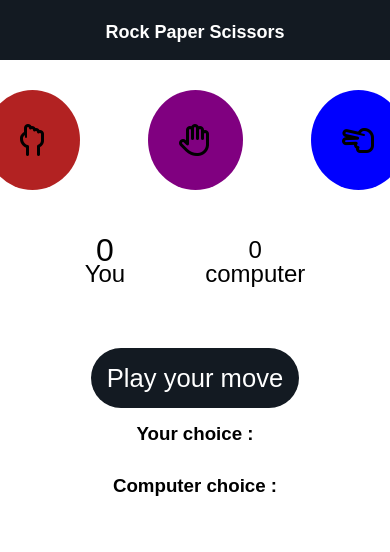
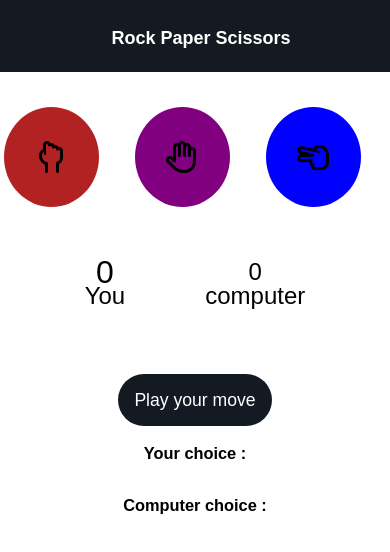
Before and after one commit to shahidbhat20/Rock-paper-scissors-game, a plain HTML site: page index.html in a window 390 px wide. Shown: the top 552 px of the page. Drawn offline with Linux system fonts and the light colour scheme.

Commit message:
made some changes

```diff
--- a/style.css
+++ b/style.css
@@ -7,8 +7,49 @@
     line-height: 1.5rem;
 }
 
+
+/* Mobile devices styles */
+@media only screen and (max-width: 480px) {
+    /* Adjust font sizes for better readability */
+    body {
+        font-size: 14px; /* Smaller font size for mobile */
+    }
+
+    /* Make images responsive */
+    img {
+        max-width: 100%; /* Ensure images fit within the screen */
+        height: auto; /* Maintain aspect ratio */
+    }
+
+    /* Adjust padding and margins for better touch navigation */
+   .choices {
+        padding: 5px; /* Reduce padding for smaller screens */
+    }
+
+}
+
+
+/* Styles for tablets */
+@media only screen and (min-width: 481px) and (max-width: 768px) {
+    /* Your CSS styles for tablets go here */
+}
+
+/* Styles for small laptops and large tablets */
+@media only screen and (min-width: 769px) and (max-width: 1024px) {
+    /* Your CSS styles for small laptops and large tablets go here */
+}
+
+/* Styles for desktops */
+@media only screen and (min-width: 1025px) {
+    /* Your CSS styles for desktops go here */
+}
+
+
 .navbar {
     height: 60px;
+    width: 100vw;
+    padding: 6px;
+    /* width: 100%; */
     background-color: #131a22;
     color: white;
     font-weight: bolder;
@@ -20,13 +61,15 @@
 
 .choices {
     height: 100px;
+    width: 100%;
     /* background-color: wheat; */
     display: flex;
     align-items: center;
     justify-content: center;
     margin-top:30px ;
-    gap: 3rem;
+    gap: 1rem;
     /* border-radius: 50%; */
+    margin-left: -18px;
 
 }
 .choice {
@@ -40,45 +83,10 @@
     justify-content: center;
 }
 
-/* #rock {
-    height: 100px;
-    width: 100px;
-    background-color: red;
-    border-radius: 50%;
-    margin: 10px;
-    display: flex;
-    align-items: center;
-    justify-content: center;
-}
-
-
-#paper {
-    height: 100px;
-    width: 100px;
-    background-color: purple;
-    border-radius: 50%;
-    margin: 10px;
-    display: flex;
-    align-items: center;
-    justify-content: center;
-}
-
-/* #scissors {
-    height: 100px;
-    width: 100px;
-    background-color: blue;
-    border-radius: 50%;
-    margin: 10px;
-    display: flex;
-    align-items: center;
-    justify-content: center;
-} */
-
  .box {
     height: 115px;
     width: 115px;
     border-radius: 50%;
-     /* background-color: greenyellow; */
      display: flex;
      align-items: center;
      justify-content: center;
@@ -89,9 +97,6 @@
     opacity: 0.5;
     cursor: pointer;
     background-color: #131a22;
-
-
-
 }
 h3 {
     text-align: center;
@@ -117,7 +122,7 @@ h3 {
 #msg {
     background-color: #131a22;
     color: white;
-    font-size: 1.6rem;
+    font-size: 1.1rem;
     display: inline;
     padding: 1rem;
     border-radius: 2rem;
```
